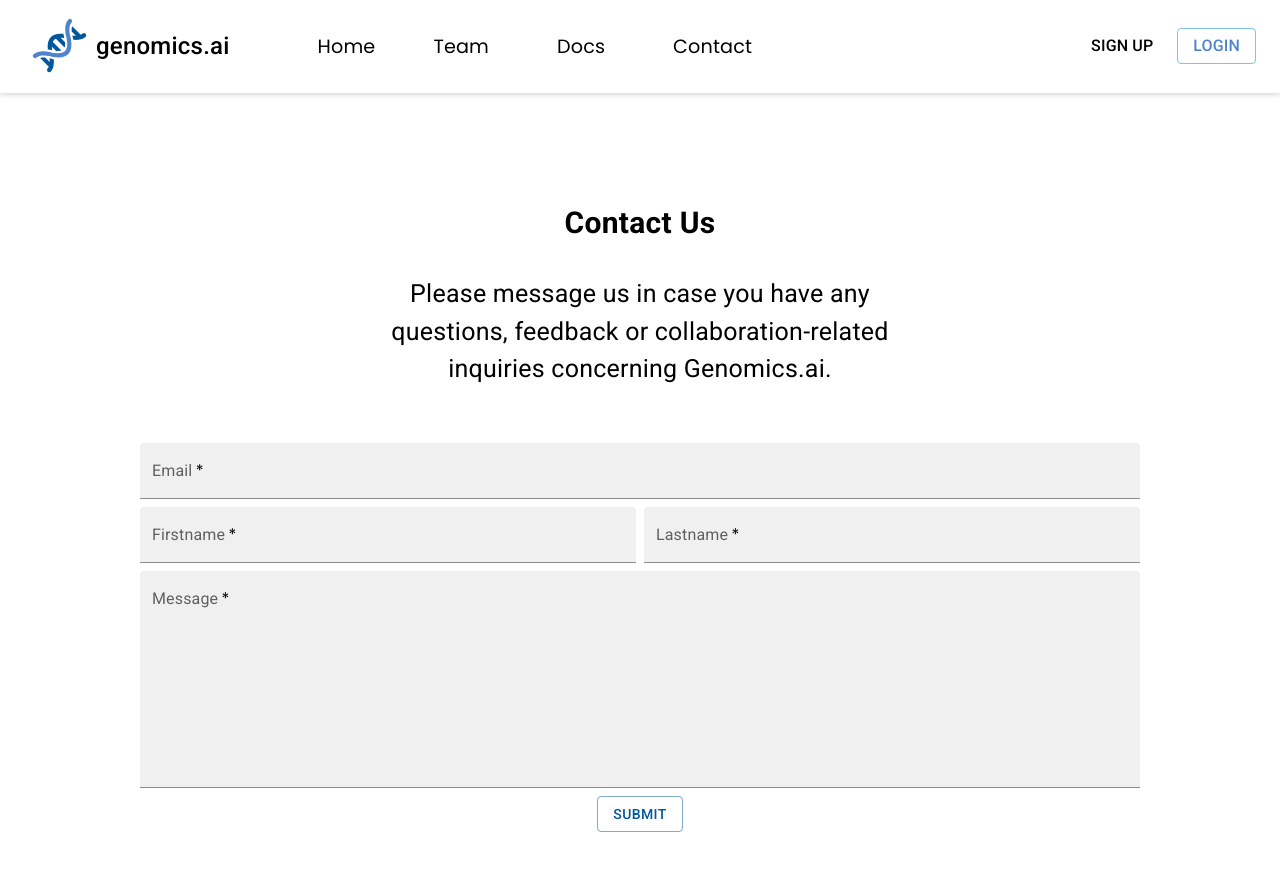
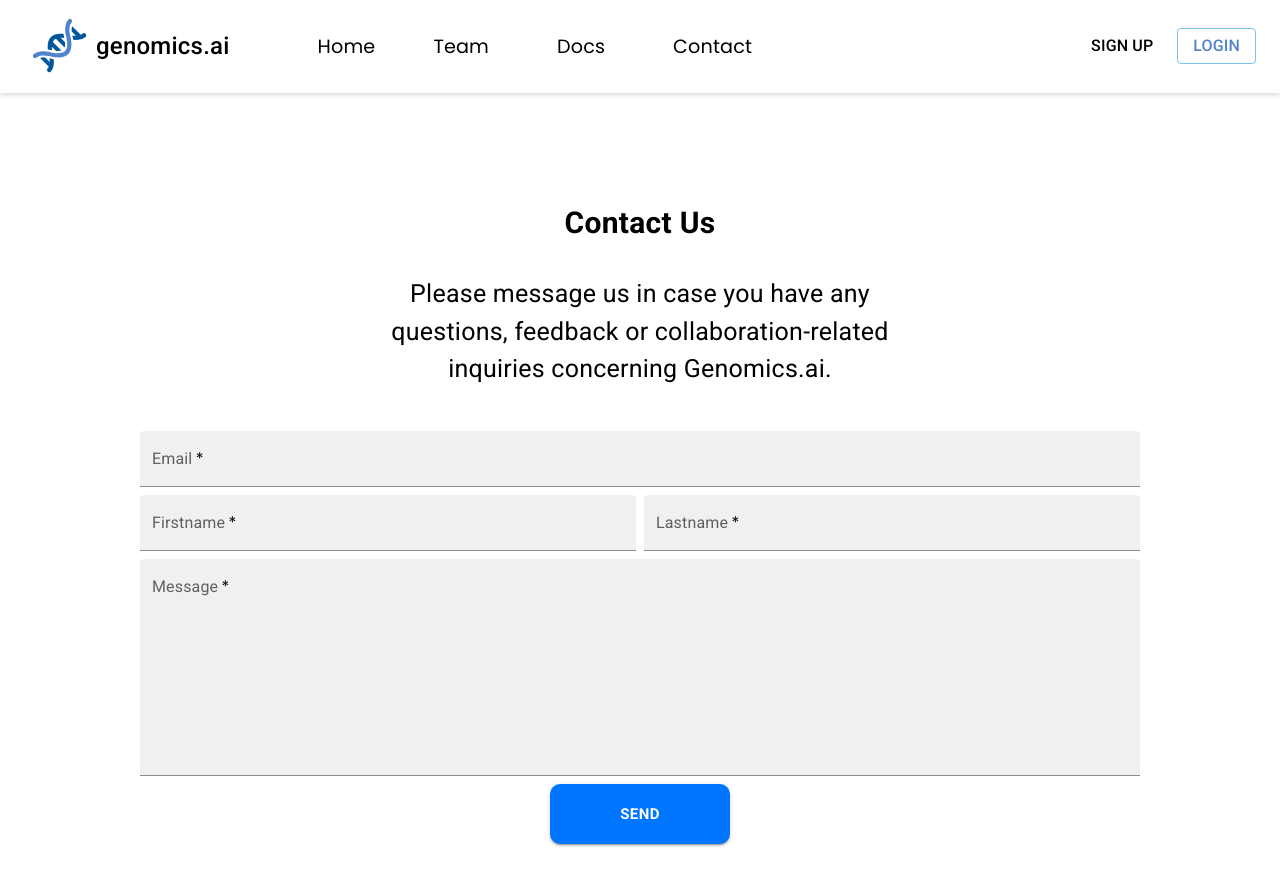
Before and after one commit to jst-seminar-rostlab-tum/genomics.ai, a React (Create React App) app: page /contact in a window 1280 px wide. Shown: the top 886 px of the page. Built offline with nearby package versions, Linux system fonts and the light colour scheme; a web font is replaced by a local one.

Commit message:
made contact page a little bit prettier

```diff
--- a/src/components/LandingPage/pages/Contact/Contact.jsx
+++ b/src/components/LandingPage/pages/Contact/Contact.jsx
@@ -1,10 +1,21 @@
 import React, { useCallback, useState } from 'react';
 import {
-  TextField, Typography, Grid, Button, Box, Stack,
+  TextField, Typography, Grid, Button, Box, Stack, createTheme, ThemeProvider,
 } from '@mui/material';
 import NavBar from '../../../NavBar/NavBar';
 import styles from './contact.module.css';
 import Footer from '../../Footer/Footer';
+
+const theme = createTheme({
+  palette: {
+    primary: {
+      main: '#0075FF',
+    },
+    secondary: {
+      main: '#FFFFFF',
+    },
+  },
+});
 
 function Contact() {
   const [contactDetails, setContactDetails] = useState({
@@ -59,6 +70,8 @@ function Contact() {
   }
 
   return (
+
+    <ThemeProvider theme={theme}>
       <div>
         <NavBar />
 
@@ -153,7 +166,6 @@ function Contact() {
                       type="text"
                     />
                   </Grid>
-
                 </Grid>
               </Grid>
 
@@ -174,7 +186,17 @@ function Contact() {
                 />
               </Grid>
               <Grid item>
-              <Button type="submit" variant="outlined" color="primary" fullwidth onClick={formSubmit}> submit</Button>
+                <Button
+                  variant="contained"
+                  style={{
+                    height: '60px', width: '180px', borderRadius: '10px', fontWeight: 'bold',
+                  }}
+                  size="large"
+                  onClick={formSubmit}
+                  color="primary"
+                >
+                  Send
+                </Button>
               </Grid>
 
             </Grid>
@@ -182,6 +204,7 @@ function Contact() {
           <Footer />
         </div>
       </div>
+    </ThemeProvider>
 
   );
 }
```
Lines whose indentation alone changed are shown as unchanged.
